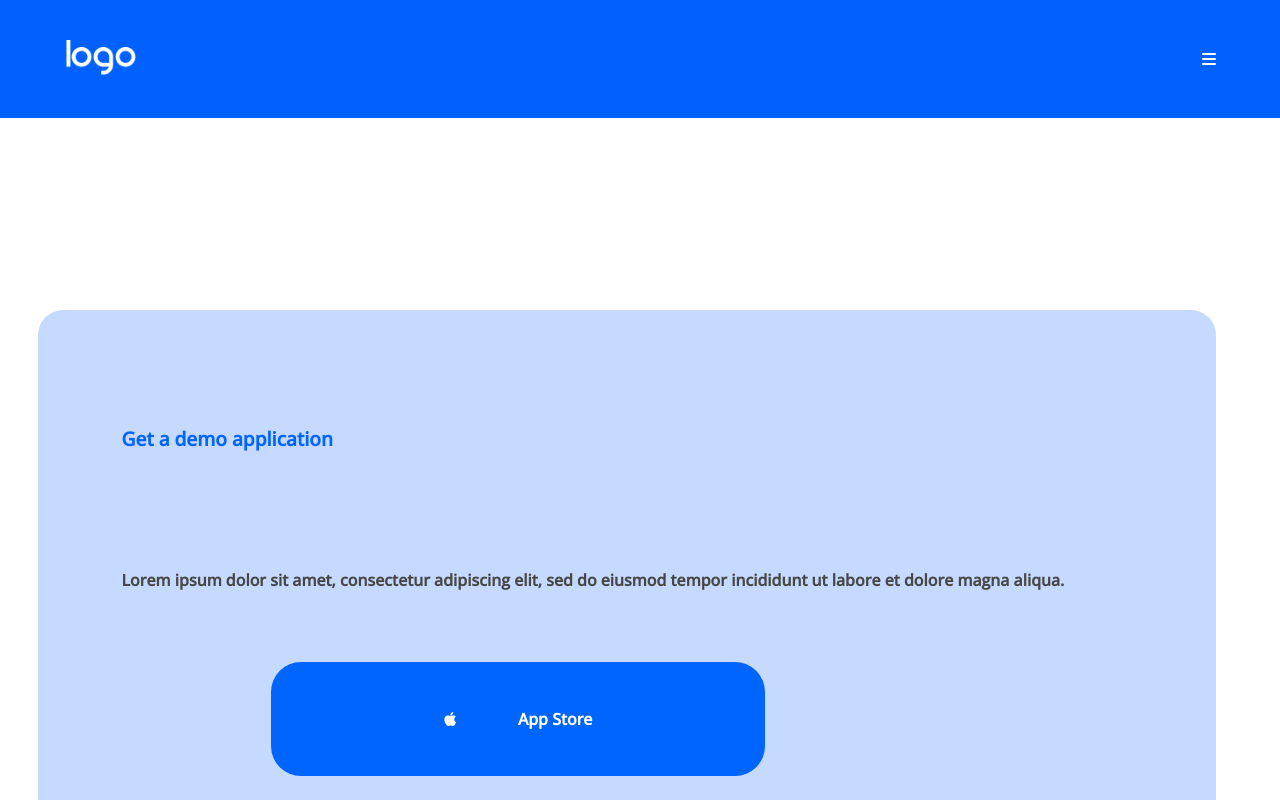
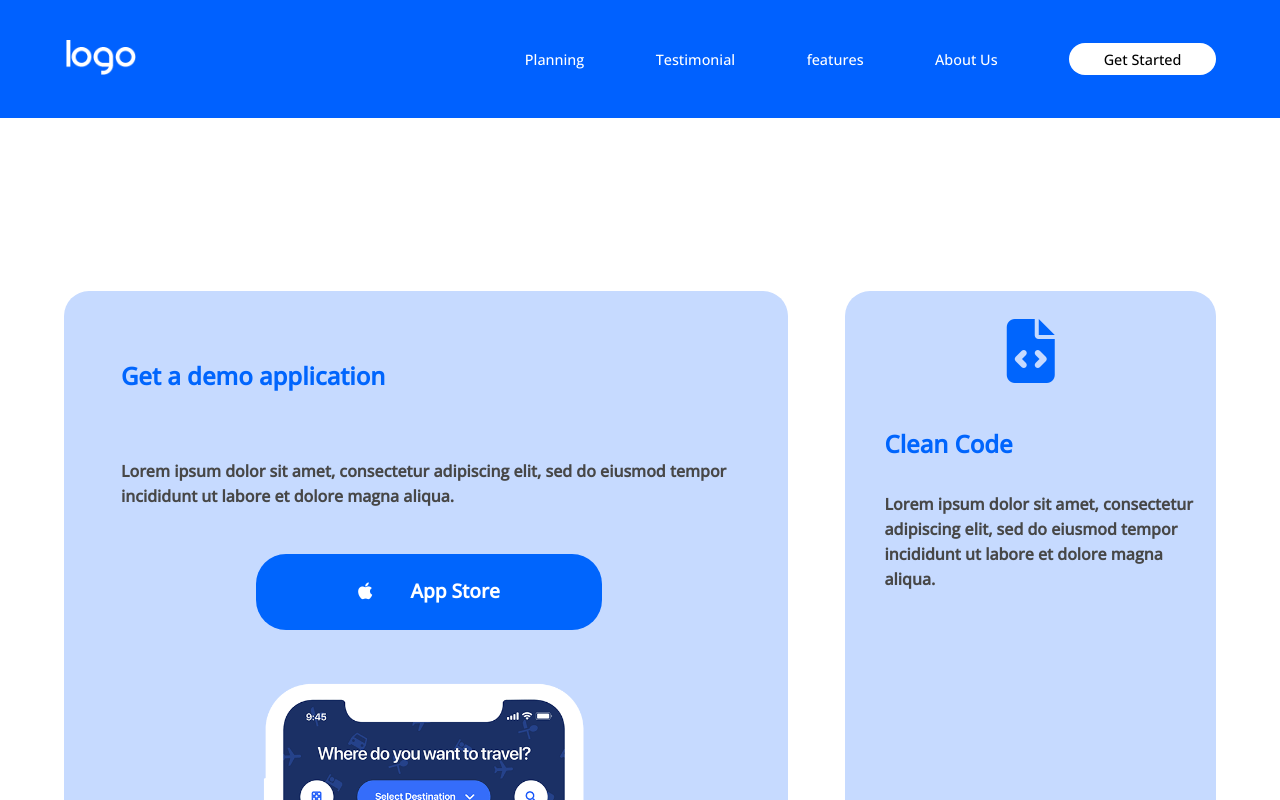
Before and after one commit to GIGIPR3/htmlcss-responsive-layout, a plain HTML site: page index.html in a window 1280 px wide. Shown: the top 800 px of the page. Drawn offline with nearby package versions, Linux system fonts and the light colour scheme.

Commit message:
laptop adattamento

```diff
--- a/index.html
+++ b/index.html
@@ -21,17 +21,27 @@
             <div class="burgher">
                 <i class="fas fa-bars"></i>
             </div>
+            <div class="menu">
+                <ul class="flex-row-between">
+                    <div class="list-menu">Planning</div>
+                    <div class="list-menu">Testimonial</div>
+                    <div class="list-menu">features</div>
+                    <div class="list-menu">About Us</div>
+                    <div class="starta">Get Started</div>
+                </ul>
+            </div>
         </div>
     </div>
 
     <!-- RIQUADRI -->
 
     <div class="flex-column-between">
-        <div class="box-azur">
+        <div class="first-row">
+            <div class="box-azur1">
                 <div class="p-title"> <strong>Get a demo application</strong> </div>
                 <div class="txt-centrale"> <strong>Lorem ipsum dolor sit amet, consectetur adipiscing elit, sed do eiusmod tempor incididunt ut labore et dolore magna aliqua. </strong> </div>
                 <div class="pulsante">
-                <i class="fab fa-apple"></i>
+                    <div class="mela"><i class="fab fa-apple"></i></div>
                     <div class="apple-txt"><strong>App Store</strong></div>
                 </div>
                 <div>
@@ -46,8 +56,11 @@
                 <div class="p-title"> <strong>Clean Code</strong> </div>
                 <div class="txt-centrale"> <strong>Lorem ipsum dolor sit amet, consectetur adipiscing elit, sed do eiusmod tempor incididunt ut labore et dolore magna aliqua. </strong> </div>
             </div>
+        </div>
 
-        <div class="box-azur">
+        <!-- seconda riga ----------------->
+        <div class="second-row">
+            <div class="box-azur3">
                 <div class="icon-card">
                     <i class="fas fa-drafting-compass"></i>
                 </div>
@@ -55,7 +68,7 @@
                 <div class="txt-centrale"> <strong>Lorem ipsum dolor sit amet, consectetur adipiscing elit, sed do eiusmod tempor incididunt ut labore et dolore magna aliqua. </strong> </div>
             </div>
 
-        <div class="box-azur">
+            <div class="box-azur3">
                 <div class="icon-card">
                     <i class="fa-solid fa-laptop-code"></i>
                 </div>
@@ -63,12 +76,13 @@
                 <div class="txt-centrale"> <strong>Lorem ipsum dolor sit amet, consectetur adipiscing elit, sed do eiusmod tempor incididunt ut labore et dolore magna aliqua. </strong> </div>
             </div>
 
-        <div class="box-azur">
+            <div class="box-azur4">
                 <div class="icon-card">
                     <i class="fa-solid fa-bullhorn"></i>
                 </div>
                 <div class="p-title"> <strong>Branding</strong> </div>
                 <div class="txt-centrale"> <strong>Lorem ipsum dolor sit amet, consectetur adipiscing elit, sed do eiusmod tempor incididunt ut labore et dolore magna aliqua. </strong> </div>
+            </div>
         </div>
     </div>
 
--- a/style.css
+++ b/style.css
@@ -44,11 +44,17 @@ html{
 .first-row{
     display: flex;
     flex-direction: column;
+    width: 90%;
+    justify-content: space-between;
+    margin: auto;
 }
 
 .second-row{
     display: flex;
     flex-direction: column;
+    width: 90%;
+    margin: auto;
+    margin-bottom: 5%;
 }
 
 .flex-column-between{
@@ -86,6 +92,10 @@ html{
     padding: 5%;
     padding: 4% 15%;
     border-radius: 30px;
+}
+
+.mela{
+    display: inline;
 }
 
 .apple-txt{
@@ -131,17 +141,19 @@ html{
     }
 
     .box-azur{
-        margin-left: 3%;
-        margin-right: 5%;
+        margin-left: 0%;
+        margin-right: 0%;
         padding-left: 2%;
+        padding-right: 2%;
+        width: 50%;
     }
 
     .box-azur1{
-        margin-left: 5%;
-        margin-right: 3%;
+        margin-left: 0%;
+        margin-right: 5%;
         padding-right: 2%;
         padding-left: 2%;
-        width: 250%;
+        width: 100%;
     }
 
     .second-row{
@@ -151,8 +163,17 @@ html{
     }
 
     .box-azur3{
-        margin-left: 5%;
+        margin-left: 0%;
         margin-right: 5%;
+        padding-left: 3%;
+        padding-right: 5%;
+        margin-top: 5%;
+        width: 40%;
+    }
+
+    .box-azur4{
+        margin-left: 0%;
+        margin-right: 0%;
         padding-left: 3%;
         padding-right: 5%;
         margin-top: 5%;
@@ -164,4 +185,52 @@ html{
 
 @media screen and (min-width: 770px){
 
+    .burgher{
+        display: none;
+    }
+
+    .list-menu{
+        padding-top: 1%;
+    }
+
+    .menu{
+        display: inline;
+        color: white;
+        width: 60%;
+        justify-content: space-around;
+        font-size: 90%;
+    }
+
+    .starta{
+        display: inline-block;
+        background-color: white;
+        color: black;
+        padding: 1% 5% 1% 5%;
+        border-radius: 25px;
+    }
+
+    .img-card{
+        width: 60%;
+        margin-left: 20%;
+    }
+
+    .p-title{
+        font-size: x-large;
+    }
+
+    .pulsante{
+        margin-left: 25%;
+    }
+
+    .apple-txt{
+        font-size: larger;
+    }
+
+    .mela{
+        font-size: larger;
+    }
 }
+
+@media screen and (min-width: 1025px){
+
+}
```
Lines whose indentation alone changed are shown as unchanged.
